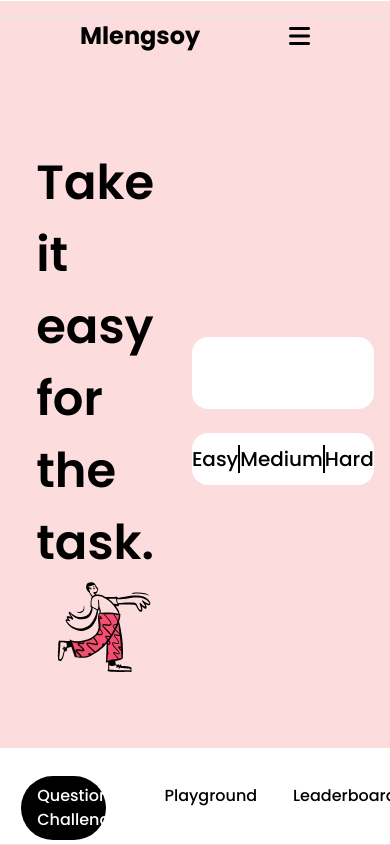
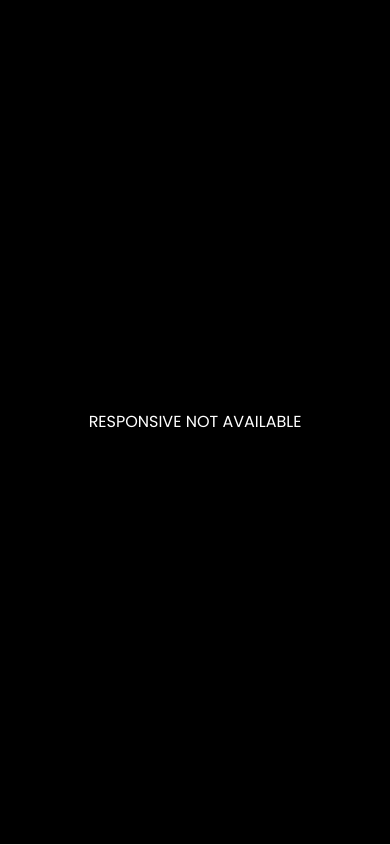
Before and after one commit to kkafi09/invention-web-design, a website: page src/questions.html in a window 390 px wide. Drawn offline with nearby package versions, Linux system fonts and the light colour scheme.

Commit message:
solving bugs

```diff
--- a/src/css/input.css
+++ b/src/css/input.css
@@ -5,6 +5,25 @@
 
 /* Import poppins font-family */
 @import url("https://fonts.googleapis.com/css2?family=Poppins:ital,wght@0,100;0,200;0,300;0,400;0,500;0,600;0,700;0,800;0,900;1,100;1,200;1,300;1,400;1,500;1,600;1,700;1,800;1,900&display=swap");
+@media screen and (max-width: 920px) {
+  .responsive {
+    width: 100%;
+    background-color: black;
+    z-index: 99;
+    position: absolute;
+    display: block;
+    height: 100vh;
+  }
+
+  .responsive::after {
+    content: "RESPONSIVE NOT AVAILABLE";
+    display: flex;
+    align-items: center;
+    justify-content: center;
+    color: white;
+    min-height: 100vh;
+  }
+}
 
 * {
   font-family: "Poppins", sans-serif;
--- a/src/questions.html
+++ b/src/questions.html
@@ -59,7 +59,7 @@
                 <a href="./textEditor.html">
                   <div class="questionContainer hidden flex flex-col gap-y-6 overflow-y-scroll p-2 w-full max-h-96 h-96" id="questionContainer">
                     <div class="question content flex flex-row gap-x-4 w-full h-16 rounded-xl bg-semigrey" id="questionContentWrapper">
-                      <div class="colorMarker flex justify-center items-center w-1/6 rounded-xl" id="colorMarker">
+                      <div class="colorMarker flex bg-semigrey justify-center items-center w-1/6 rounded-xl" id="colorMarker">
                         <div class="ring-white ring-4 rounded-full h-6 w-6" id="ring"></div>
                       </div>
                       <div class="questionlist py-3 flex items-center" id="questParent">
```
Also changed, not shown: dist/output.css.
